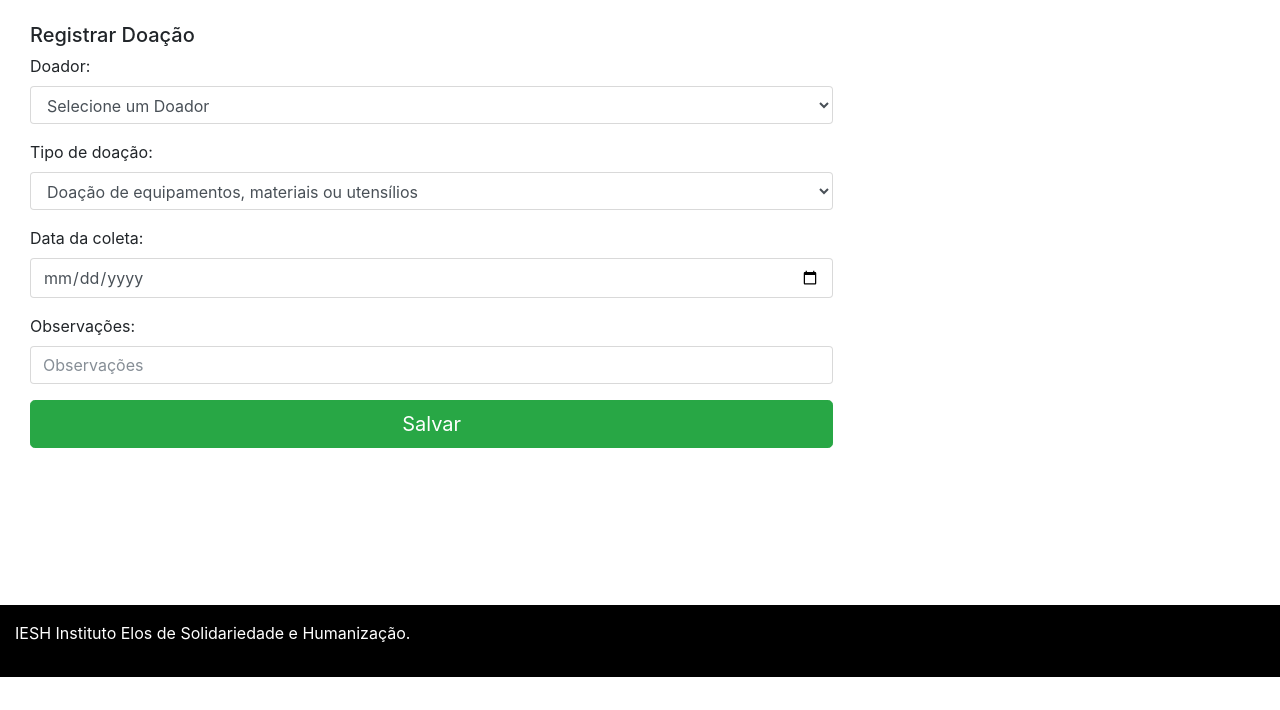
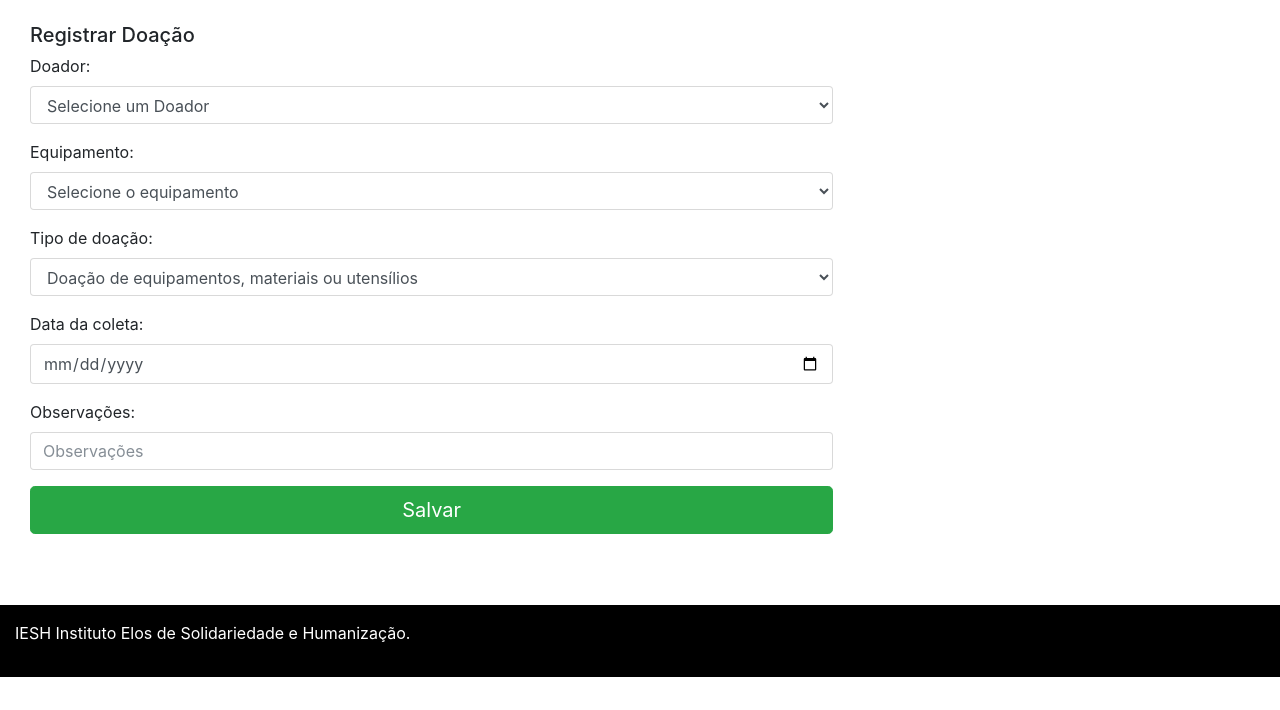
Before and after one commit to amigos-do-gesiel/iespv-administrativo, a Django app: a page that uses donation/templates/form_donation.html in a window 1280 px wide. Shown: the part 56-766 px from the top of the page. Run offline with Django 3.2, Linux system fonts and the light colour scheme; tables that the repository leaves empty hold one stand-in row (values such as "Sample post"); some libraries are stand-ins or nearby versions.

Commit message:
Applying strategy for equipment donation

```diff
--- a/donation/models.py
+++ b/donation/models.py
@@ -19,7 +19,6 @@ class Donation(models.Model):
     observations = models.CharField(max_length=140, blank=True)
     collection_date = models.DateField(blank=True)
     strategy = models.OneToOneField(DonationStrategy,on_delete=models.CASCADE, blank= True)
-
 
 class CashDonation(DonationStrategy):
 
--- a/donation/templates/form_donation.html
+++ b/donation/templates/form_donation.html
@@ -14,6 +14,16 @@
         <option value=#>Selecione um Doador</option>
         {% for donor in donors %}
           <option value={{donor.id}}>{{donor.name}}</option>
+        {% endfor %}
+      </select>
+    </div>
+
+    <div class="form-group">
+      <label>Equipamento:</label>
+      <select class="form-control" name="donor">
+        <option value=#>Selecione o equipamento</option>
+        {% for equipment in equipments %}
+          <option value={{equipment.id}}>{{equipment.equipment_name}}</option>
         {% endfor %}
       </select>
     </div>
--- a/donation/views.py
+++ b/donation/views.py
@@ -2,29 +2,31 @@ from django.shortcuts import render
 from .models import Donation, EquipmentDonation, CashDonation
 from django.http import HttpResponseRedirect
 from users.models import Employee, Donor, Secretary, Administrator
+from equipments.models import Equipment
 from django.core.urlresolvers import reverse
 
 # authencate later!!!
 def register_donation(request):
     donors = Donor.objects.all()
+    equipments = Equipment.objects.all()
     employee = request.user
 
     if request.method == 'GET':
-        return render(request, "form_donation.html", {'donors': donors} )
+        return render(request, "form_donation.html", {'donors': donors, 'equipments': equipments})
     else:
         form = request.POST
         donation_type = form.get('donation_type', None)
         donor_id = form.get('donor', None)
+        equipment_id = form.get('equipment', None)
         value = form.get('value')
         donor = Donor.objects.filter(id = donor_id)[0]
+        equipment = Equipment.objects.filter(id = equipment_id)[0]
         observations = form.get('observations')
         collection_date = form.get('collection_date')
-        #equipment_id = form.get('equipment', None)
-        #equipment = Equipment.objects.filter(id = equipment_id)[0]
 
         if donation_type == 'donation_equip':
             new_eqp_donation = EquipmentDonation()
-            new_eqp_donation.build_donation("--temporário--", donor, employee, observations, collection_date)
+            new_eqp_donation.build_donation(equipment.equipment_name, donor, employee, observations, collection_date)
         else:
             new_cash_donation = CashDonation()
             new_cash_donation.build_donation(value, donor, employee, observations, collection_date)
```
